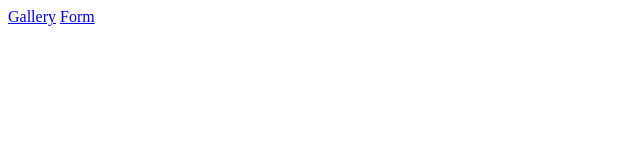
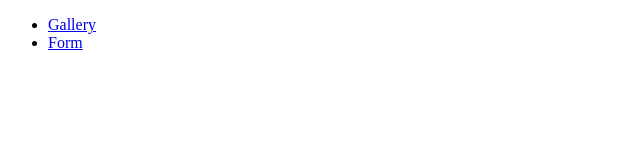
Before and after one commit to Kristina0100/goit-js-hw-09, a plain HTML site: page index.html in a window 1280 px wide. Shown: the whole page, without its empty margins (0-640 px from the left). Drawn offline with Linux system fonts and the light colour scheme.

Commit message:
Deploying to gh-pages from @ Kristina0100/goit-js-hw-09@4b2259773426b9de88e8fafad0923cd7e30443ef 🚀

```diff
--- a/commonHelpers2.js
+++ b/commonHelpers2.js
@@ -1,2 +1,2 @@
-import"./assets/modulepreload-polyfill-3cfb730f.js";const o=document.querySelector(".feedback-form");let t={email:"",message:""};const r=()=>{const e=JSON.parse(localStorage.getItem("feedback-form-state"));if(e!==null){t=e;for(const a in e)e.hasOwnProperty(a)&&(o.elements[a].value=e[a])}},s=e=>{const a=e.target.value.trim(),l=e.target.name;t[l]=a,localStorage.setItem("feedback-form-state",JSON.stringify(t))},m=e=>{e.preventDefault(),t.email===""||t.message===""?alert("Fill please all fields"):(console.log(t),localStorage.removeItem("feedback-form-state"),t={email:"",message:""},e.target.reset())};r();o.addEventListener("input",s);o.addEventListener("submit",m);
+import"./assets/modulepreload-polyfill-3cfb730f.js";const o=document.querySelector(".feedback-form");let e={email:"",message:""};const l=()=>{const t=JSON.parse(localStorage.getItem("feedback-form-state"));t!==null&&(e=t,Object.keys(e).forEach(a=>{o.elements[a]&&(o.elements[a].value=e[a])}))};l();const m=t=>{const{name:a,value:r}=t.target;e[a]=r.trim(),localStorage.setItem("feedback-form-state",JSON.stringify(e))},s=t=>{if(t.preventDefault(),e.email===""||e.message===""){alert("Fill please all fields");return}console.log(e),localStorage.removeItem("feedback-form-state"),e={email:"",message:""},t.target.reset()};o.addEventListener("input",m);o.addEventListener("submit",s);
 //# sourceMappingURL=commonHelpers2.js.map
--- a/index.html
+++ b/index.html
@@ -7,8 +7,9 @@
     <title>HW_9</title>
   </head>
   <body>
-    <section>
-      <a href="./1-gallery.html">Gallery</a>
-      <a href="./2-form.html">Form</a>
+    <ul>
+      <li><a href="./1-gallery.html">Gallery</a></li>
+      <li><a href="./2-form.html">Form</a></li>
+    </ul>
   </body>
 </html>
```
Also changed, not shown: 1 other file.
